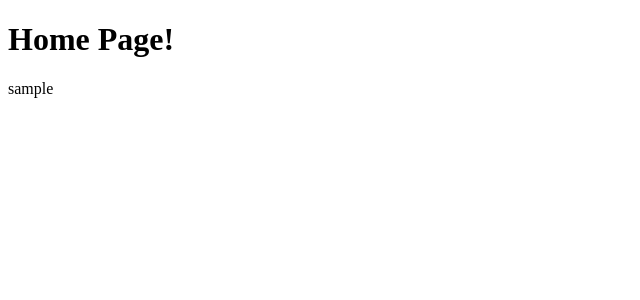
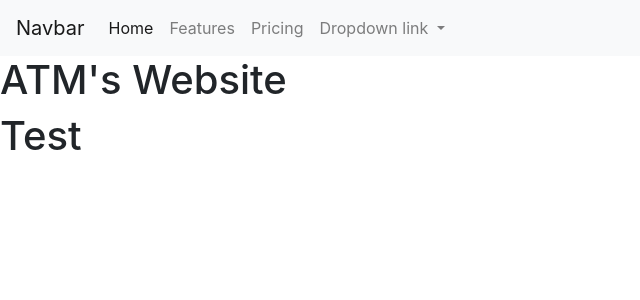
Before and after one commit to Akhona-Mp/Web-dev, a Flask app: a page that uses Flask/Templates/index.html in a window 1280 px wide. Shown: the top 300 px of the page, without its empty margins (0-640 px from the left). Run offline with Flask 3, Linux system fonts and the light colour scheme.

Commit message:
bootstrap

```diff
--- /dev/null
+++ b/Flask/Templates/base.html
@@ -0,0 +1,49 @@
+<!DOCTYPE html>
+<html lang="en">
+<head>
+    <link rel="stylesheet" href="https://cdn.jsdelivr.net/npm/bootstrap@4.3.1/dist/css/bootstrap.min.css" integrity="sha384-ggOyR0iXCbMQv3Xipma34MD+dH/1fQ784/j6cY/iJTQUOhcWr7x9JvoRxT2MZw1T" crossorigin="anonymous">
+    <meta charset="UTF-8">
+    <meta name="viewport" content="width=device-width, initial-scale=1.0">
+    <title>{% block title %}{% endblock %}</title>
+</head>
+<body>
+    <nav class="navbar navbar-expand-lg navbar-light bg-light">
+  <a class="navbar-brand" href="#">Navbar</a>
+  <button class="navbar-toggler" type="button" data-toggle="collapse" data-target="#navbarNavDropdown" aria-controls="navbarNavDropdown" aria-expanded="false" aria-label="Toggle navigation">
+    <span class="navbar-toggler-icon"></span>
+  </button>
+  <div class="collapse navbar-collapse" id="navbarNavDropdown">
+    <ul class="navbar-nav">
+      <li class="nav-item active">
+        <a class="nav-link" href="#">Home <span class="sr-only">(current)</span></a>
+      </li>
+      <li class="nav-item">
+        <a class="nav-link" href="#">Features</a>
+      </li>
+      <li class="nav-item">
+        <a class="nav-link" href="#">Pricing</a>
+      </li>
+      <li class="nav-item dropdown">
+        <a class="nav-link dropdown-toggle" href="#" id="navbarDropdownMenuLink" role="button" data-toggle="dropdown" aria-haspopup="true" aria-expanded="false">
+          Dropdown link
+        </a>
+        <div class="dropdown-menu" aria-labelledby="navbarDropdownMenuLink">
+          <a class="dropdown-item" href="#">Action</a>
+          <a class="dropdown-item" href="#">Another action</a>
+          <a class="dropdown-item" href="#">Something else here</a>
+        </div>
+      </li>
+    </ul>
+  </div>
+</nav>
+    <h1>ATM's Website</h1>
+    {% block content %}
+    {% endblock %}
+
+
+    <script src="https://code.jquery.com/jquery-3.3.1.slim.min.js" integrity="sha384-q8i/X+965DzO0rT7abK41JStQIAqVgRVzpbzo5smXKp4YfRvH+8abtTE1Pi6jizo" crossorigin="anonymous"></script>
+    <script src="https://cdn.jsdelivr.net/npm/popper.js@1.14.7/dist/umd/popper.min.js" integrity="sha384-UO2eT0CpHqdSJQ6hJty5KVphtPhzWj9WO1clHTMGa3JDZwrnQq4sF86dIHNDz0W1" crossorigin="anonymous"></script>
+    <script src="https://cdn.jsdelivr.net/npm/bootstrap@4.3.1/dist/js/bootstrap.min.js" integrity="sha384-JjSmVgyd0p3pXB1rRibZUAYoIIy6OrQ6VrjIEaFf/nJGzIxFDsf4x0xIM+B07jRM" crossorigin="anonymous"></script>
+
+</body>
+</html>
--- a/Flask/Templates/index.html
+++ b/Flask/Templates/index.html
@@ -1,12 +1,5 @@
-<!DOCTYPE html>
-<html lang="en">
-<head>
-    <meta charset="UTF-8">
-    <meta name="viewport" content="width=device-width, initial-scale=1.0">
-    <title>Home</title>
-</head>
-<body>
-    <h1>Home Page!</h1>
-    <p>{{content}}</p>
-</body>
-</html>
+{% extends "base.html" %}
+{% block title %}Home Page{% endblock %}
+{% block content %}
+    <h1>Test</h1>
+{% endblock %}
--- a/Flask/app.py
+++ b/Flask/app.py
@@ -18,4 +18,4 @@ def admin():
 
 
 if __name__ == "__main__":
-    app.run()
+    app.run(debug=True)
```
